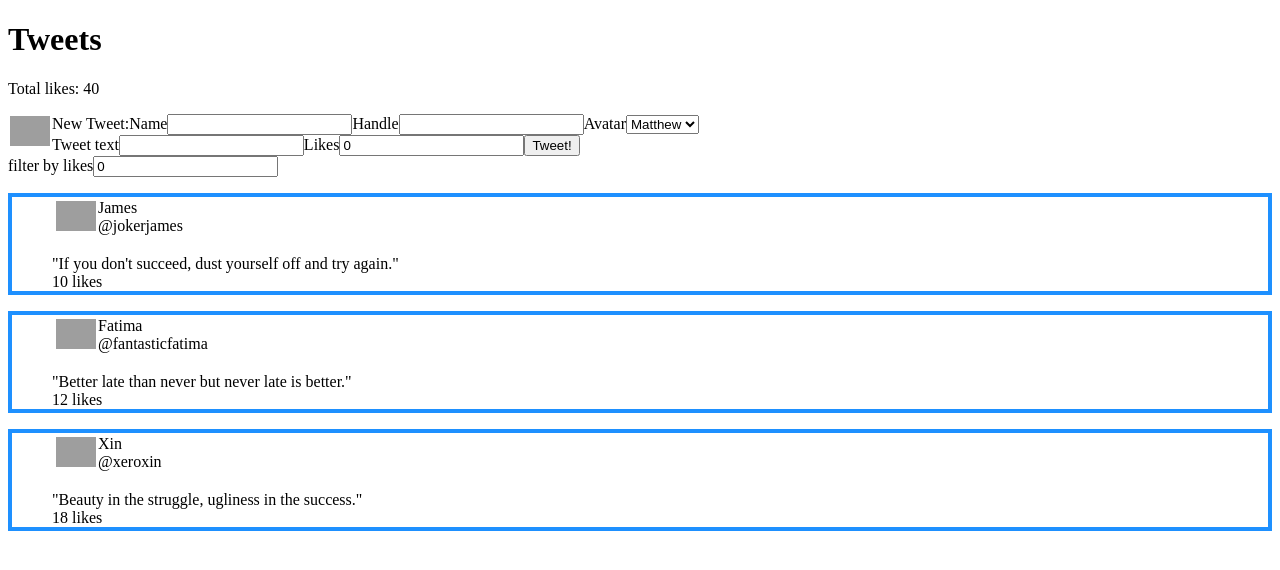
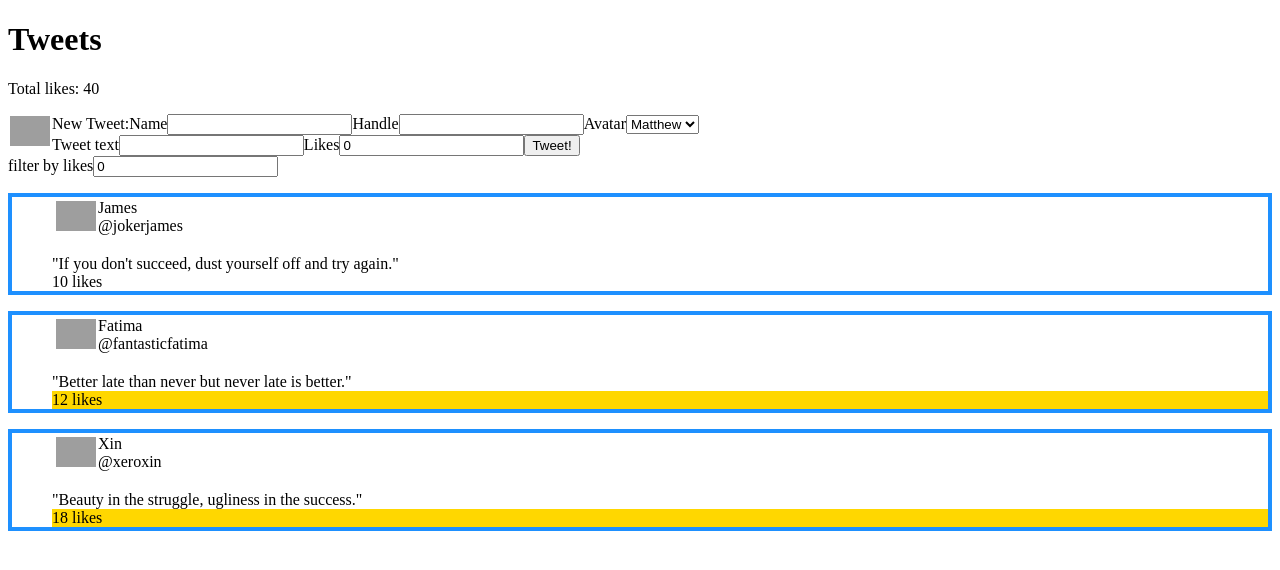
Before and after one commit to GSoutter/js_vue_cli_multicomponent_twitter, a Vue app: page / in a window 1280 px wide. Shown: the top 570 px of the page. Built offline with nearby package versions, Linux system fonts and the light colour scheme; grey boxes are pictures that could not be loaded.

Commit message:
adds like highlighter

```diff
--- a/src/components/AddTweet.vue
+++ b/src/components/AddTweet.vue
@@ -1,4 +1,15 @@
 <template lang="html">
+
+  <form v-on:submit.prevent="addNewTodo">
+      <label for="add-tweet">New Tweet:</label>
+        <input id= "add-todo" type="text" v-model="newTodo"/>
+        <label for="priority">High</label>
+        <input id= "priority" type="radio" v-model="todoPriority" value="High"/>
+        <label for="priority">Low</label>
+
+        <input id= "priority" type="radio" v-model="todoPriority" value="Low"/>
+        <button type="submit" name="button">save</button>
+    </form>
 
 </template>
 
--- a/src/components/TweetListItem.vue
+++ b/src/components/TweetListItem.vue
@@ -5,7 +5,7 @@
       <br> {{tweetComponentRef.handle}}</li>
     <br>
     <li>"{{tweetComponentRef.tweet}}"</li>
-    <li>{{tweetComponentRef.likes}} likes</li>
+    <li v-bind:class="tweetHighlightLike">{{tweetComponentRef.likes}} likes</li>
 
   </ul>
 </template>
@@ -15,7 +15,12 @@
 
 export default {
   name: "tweet-list-item",
-  props: ['tweetComponentRef']
+  props: ['tweetComponentRef'],
+  computed: {
+    tweetHighlightLike: function () {
+      return (this.tweetComponentRef.likes >= 12) ? 'big-licks' : 'small-licks'
+    }
+  }
 }
 
 </script>
@@ -40,4 +45,10 @@ img {
   margin:2px
 }
 
+.big-licks {
+  background-color: gold;
+
+}
+
+
 </style>
```
